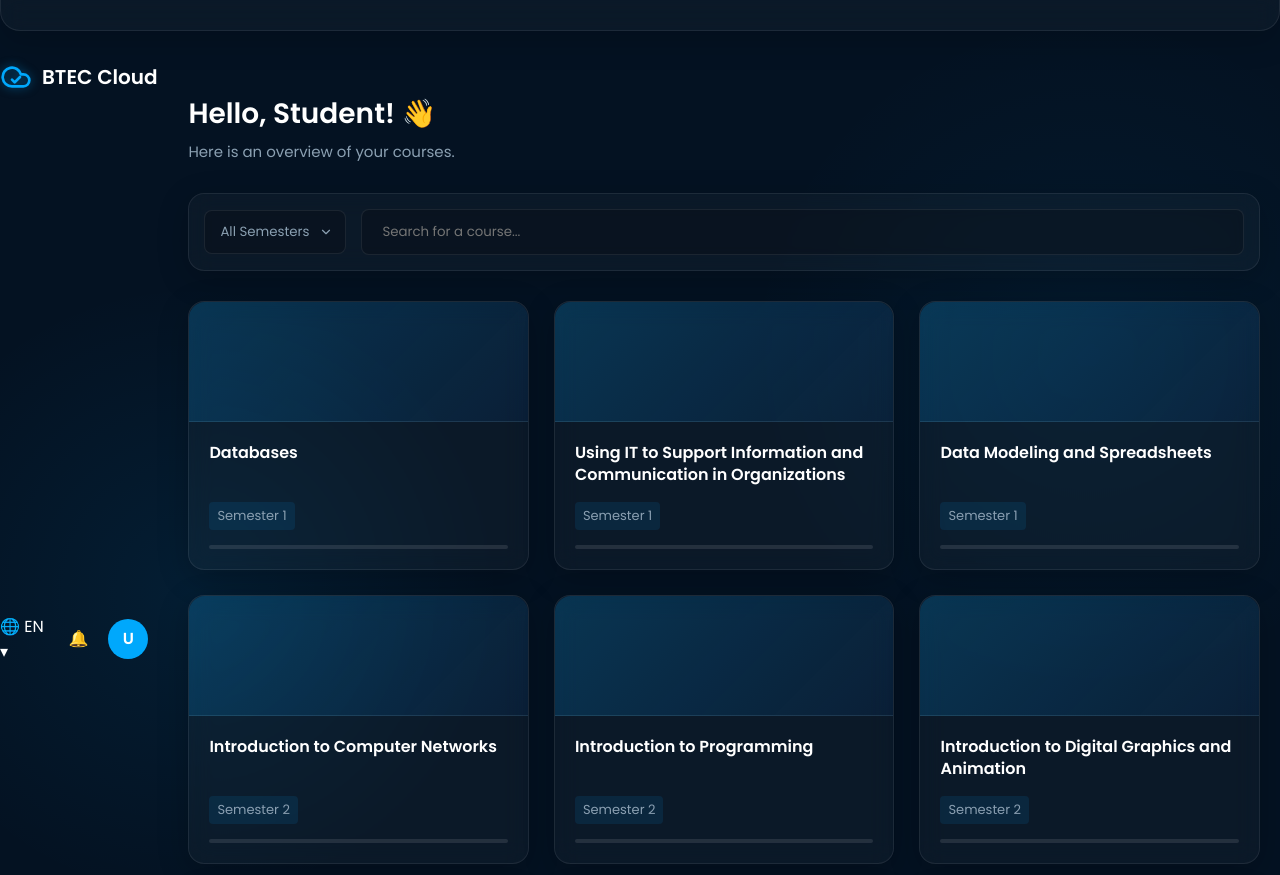
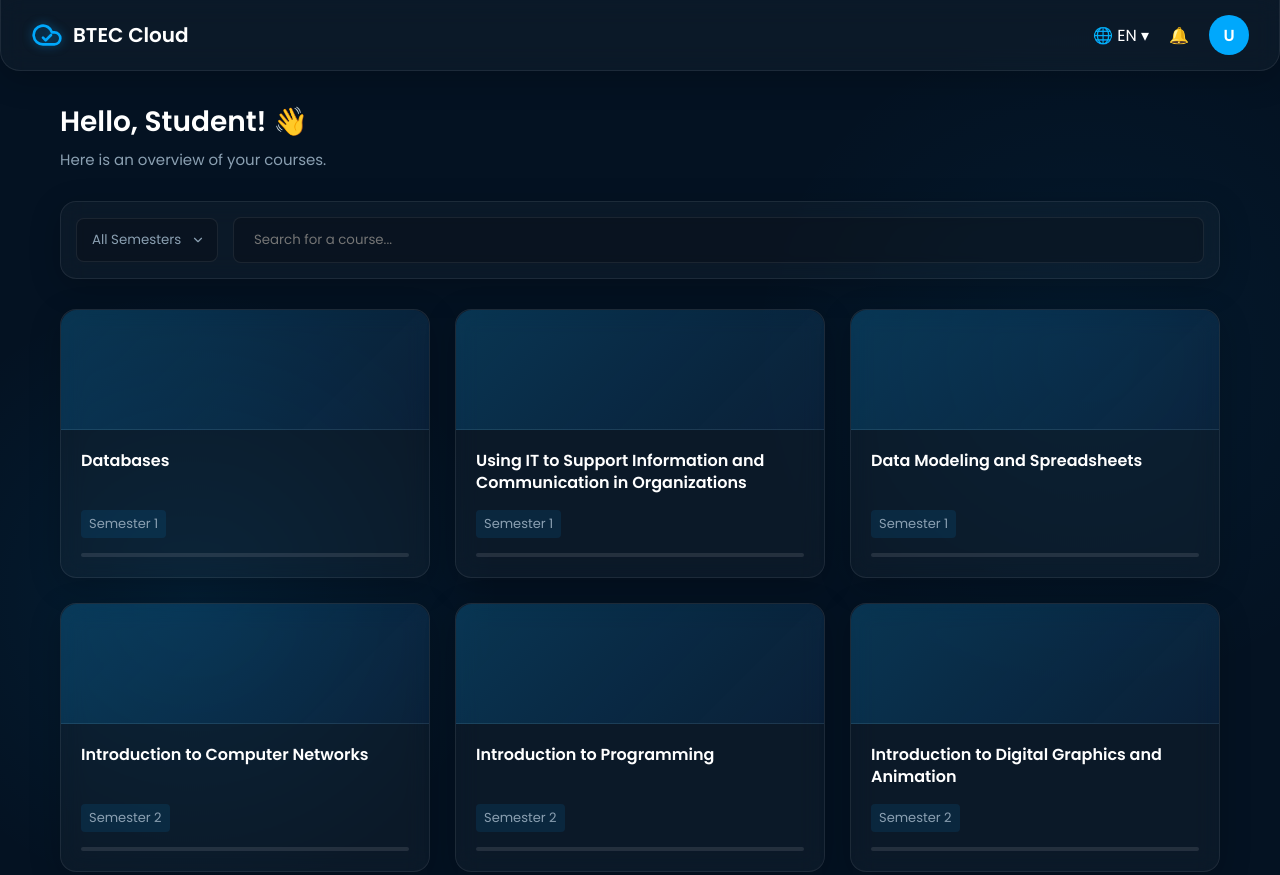
Before and after one commit to aljrahhosen/Btec-Cloud-Portal, a plain HTML site: page dashboard.html in a window 1280 px wide. Shown: the top 875 px of the page. Drawn offline with Linux system fonts and the light colour scheme; no server answers.

Commit message:
Update dashboard.html

```diff
--- a/dashboard.html
+++ b/dashboard.html
@@ -45,9 +45,12 @@
     }
 </style>
 </head>
-<body class="dashboard-body" style="display: block !important; width: 100% !important; height: auto !important; min-height: 100vh !important; overflow-y: auto !important;"></body>
 
-<nav class="navbar glass-panel" style="width: 100% !important; top: 0 !important; position: relative !important; display: flex !important;"></nav>
+<!-- هون فتحنا الـ body وخليناه مفتوح عشان يضم كل الصفحة -->
+<body class="dashboard-body" style="display: block !important; width: 100% !important; height: auto !important; min-height: 100vh !important; overflow-y: auto !important;">
+
+    <!-- هون فتحنا الـ nav وخليناه مفتوح عشان يضم اللوجو والكبسات -->
+    <nav class="navbar glass-panel" style="width: 100% !important; top: 0 !important; position: relative !important; display: flex !important;">
         <div class="logo">
             <svg xmlns="http://www.w3.org/2000/svg" width="32" height="32" viewBox="0 0 24 24" fill="none" stroke="#00a8fc" stroke-width="2" stroke-linecap="round" stroke-linejoin="round" style="filter: drop-shadow(0 0 5px rgba(0, 168, 252, 0.5));">
                 <path d="M17.5 19H9a7 7 0 1 1 6.71-9h1.79a4.5 4.5 0 1 1 0 9Z"></path>
@@ -92,6 +95,8 @@
                     </a>
                 </div>
             </div>
+        </div>
+    </nav> <!-- هون سكرنا الـ nav بعد ما خلصنا محتوياته -->
 
     <main class="container">
         <div class="welcome-section">
```
